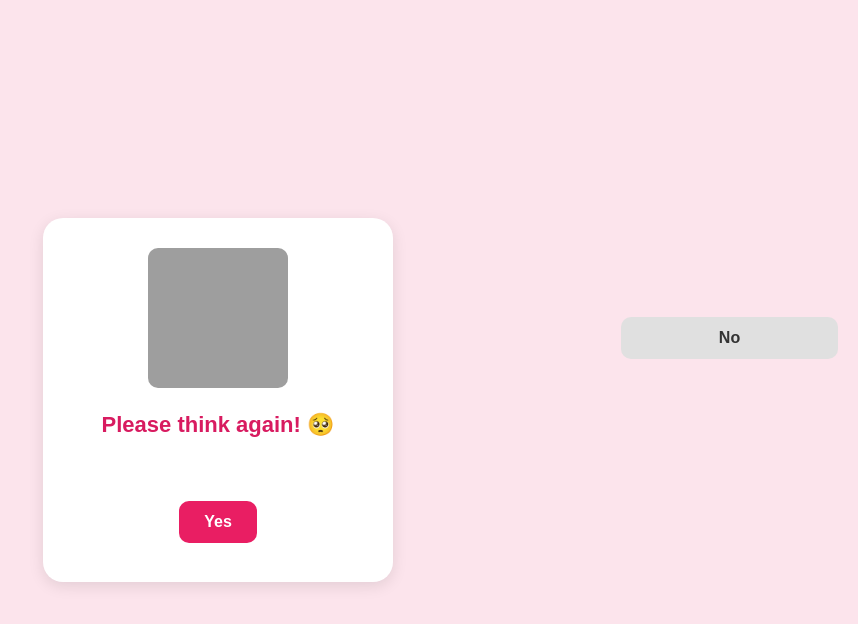
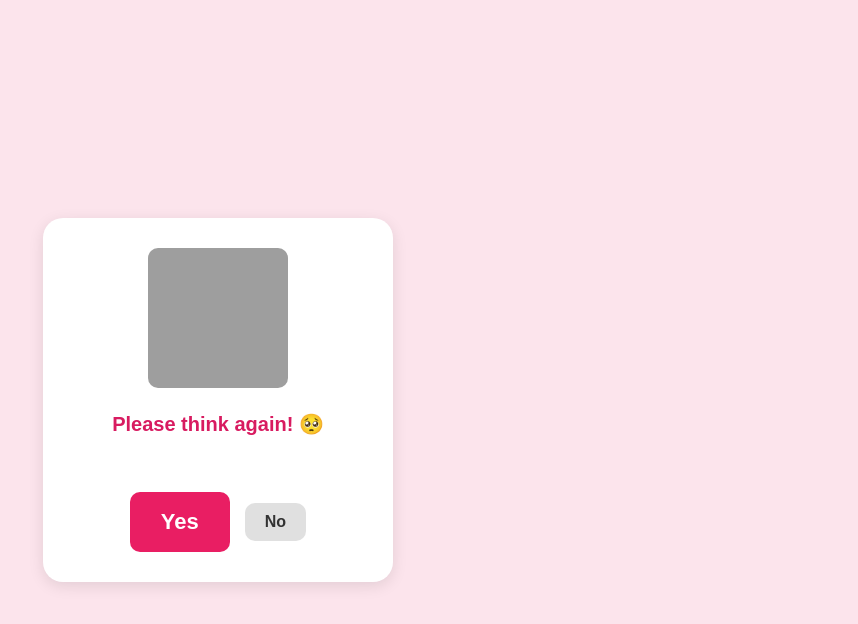
Before and after one commit to shivamchoudhary1623-stack/proposal1, a plain HTML site: page index.html in a window 1280 px wide. Both pictures are taken after a click on the button "No". Shown: the whole page, without its empty margins (422-1280 px from the left). Drawn offline with Linux system fonts and the light colour scheme; grey boxes are pictures that could not be loaded.

Commit message:
Update index.html

```diff
--- a/index.html
+++ b/index.html
@@ -2,12 +2,11 @@
 <html lang="en">
 <head>
     <meta charset="UTF-8">
-    <meta name="viewport" content="width=device-width, initial-scale=1.0, maximum-scale=1.0, user-scalable=no">
+    <meta name="viewport" content="width=device-width, initial-scale=1.0">
     <title>Do You Love Me?</title>
     <style>
         * {
             box-sizing: border-box;
-            touch-action: manipulation;
             -webkit-tap-highlight-color: transparent;
         }
         body {
@@ -20,7 +19,6 @@
             align-items: center;
             height: 100vh;
             overflow: hidden;
-            width: 100vw;
         }
         .container {
             text-align: center;
@@ -30,7 +28,6 @@
             box-shadow: 0 4px 15px rgba(0,0,0,0.1);
             max-width: 350px;
             width: 85%;
-            position: relative;
         }
         .gif-container img {
             width: 140px;
@@ -40,7 +37,7 @@
         }
         h1 {
             color: #d81b60;
-            font-size: 22px;
+            font-size: 20px;
             margin: 20px 0;
             min-height: 60px;
         }
@@ -48,96 +45,90 @@
             display: flex;
             justify-content: center;
             align-items: center;
-            gap: 20px;
+            gap: 15px;
             margin-top: 10px;
-            position: relative;
-            min-height: 60px;
+            flex-wrap: wrap;
         }
         button {
-            padding: 12px 25px;
+            padding: 10px 20px;
             font-size: 16px;
             font-weight: bold;
             border: none;
             border-radius: 10px;
             cursor: pointer;
-            user-select: none;
+            transition: all 0.2s ease;
         }
         #yesBtn {
             background-color: #e91e63;
             color: white;
-            position: relative;
-            z-index: 1;
         }
         #noBtn {
             background-color: #e0e0e0;
             color: #333;
-            position: absolute;
-            right: 20px;
-            z-index: 999;
-            touch-action: none;
         }
     </style>
 </head>
 <body>
 
     <div class="container">
-        <div class="gif-container" id="gifContainer">
-            <img id="mainGif" src="https://media.giphy.com/media/T1WqKkLY753dZghbu6/giphy.gif" alt="Cute Cat">
+        <div class="gif-container">
+            <img id="mainGif" src="https://media.giphy.com/media/T1WqKkLY753dZghbu6/giphy.gif" alt="Cute Gif">
         </div>
         <h1 id="questionText">Do you love me? 🥺</h1>
-        <div class="btn-container" id="btnContainer">
+        <div class="btn-container">
             <button id="yesBtn" onclick="sayYes()">Yes</button>
-            <button id="noBtn">No</button>
+            <button id="noBtn" onclick="handleNoClick()">No</button>
         </div>
     </div>
 
     <script>
-        const messages = [
-            "Please think again! 🥺",
-            "Ek aur baar Soch lo! 🤔",
-            "Beautiful pls Man jao na! 😭",
-            "Soch lo acche se! 💭",
-            "Man jao na yaar! ❤️"
+        // Har No click par alag Question aur Gif aayega
+        const steps = [
+            {
+                text: "Please think again! 🥺",
+                gif: "https://media.giphy.com/media/v1.Y2lkPTc5MGI3NjExOHp1eDh6b2szcnJ3NW1icmtxbmY1OWM1eHZydjE3OHc0dmVsaG5iZyZlcD12MV9pbnRlcm5hbF9naWZfYnlfaWQmY3Q9Zw/L95W4wv8nnb9K/giphy.gif"
+            },
+            {
+                text: "Ek aur baar Soch lo! 🤔",
+                gif: "https://media.giphy.com/media/v1.Y2lkPTc5MGI3NjExNHlsOHgyZHFzZHJvd2NvaDFrcW1icWoxdzM2eGdyNnE0ZGlvdnR2dyZlcD12MV9pbnRlcm5hbF9naWZfYnlfaWQmY3Q9Zw/OPU6wzx8WrH4A/giphy.gif"
+            },
+            {
+                text: "beautiful pls Man jao na! 😭",
+                gif: "https://media.giphy.com/media/v1.Y2lkPTc5MGI3NjExM2F3OGUzdjN1OTN3OWs2Mmp0aWp3OWFkcnpmbmdwOWpwbzEzN29vZCZlcD12MV9pbnRlcm5hbF9naWZfYnlfaWQmY3Q9Zw/d22UJ44aTOQF2/giphy.gif"
+            },
+            {
+                text: "Aisa mat karo, maan jao na! 💔",
+                gif: "https://media.giphy.com/media/v1.Y2lkPTc5MGI3NjExNndicm91azQ5a2ZmMmdzcGpxeWhlZXZ0eWlnd3Axdmx1aXUza3hwayZlcD12MV9pbnRlcm5hbF9naWZfYnlfaWQmY3Q9Zw/7sfMAp3p2IAtE51K2a/giphy.gif"
+            },
+            {
+                text: "Maan jao na yaar, kitna bhaav khaogi! ❤️",
+                gif: "https://media.giphy.com/media/v1.Y2lkPTc5MGI3NjExNmtpZDFiMzhidnlodDF6M3AycXkzd2M4Y2FvemtuZ2pucTZzMnpqbSZlcD12MV9pbnRlcm5hbF9naWZfYnlfaWQmY3Q9Zw/c6DIpP4mFpbmdE8l50/giphy.gif"
+            }
         ];
 
-        let messageIndex = 0;
-        const noBtn = document.getElementById('noBtn');
+        let stepIndex = 0;
+        let yesSize = 16; // Initial Yes button text size
 
-        function moveNoButton(e) {
-            if (e) {
-                e.preventDefault();
-                e.stopPropagation();
+        function handleNoClick() {
+            const questionText = document.getElementById('questionText');
+            const mainGif = document.getElementById('mainGif');
+            const yesBtn = document.getElementById('yesBtn');
+
+            if (stepIndex < steps.length) {
+                questionText.innerText = steps[stepIndex].text;
+                mainGif.src = steps[stepIndex].gif;
+                stepIndex++;
+            } else {
+                stepIndex = 0;
+                questionText.innerText = steps[stepIndex].text;
+                mainGif.src = steps[stepIndex].gif;
             }
 
-            const questionText = document.getElementById('questionText');
-
-            if (messageIndex < messages.length) {
-                questionText.innerText = messages[messageIndex];
-                messageIndex++;
-            } else {
-                messageIndex = 0;
-                questionText.innerText = messages[messageIndex];
-            }
-
-            const padding = 30;
-            const btnWidth = noBtn.offsetWidth || 80;
-            const btnHeight = noBtn.offsetHeight || 40;
-
-            const maxX = window.innerWidth - btnWidth - padding;
-            const maxY = window.innerHeight - btnHeight - padding;
-
-            const randomX = Math.max(padding, Math.floor(Math.random() * maxX));
-            const randomY = Math.max(padding, Math.floor(Math.random() * maxY));
-
-            noBtn.style.position = 'fixed';
-            noBtn.style.left = randomX + 'px';
-            noBtn.style.top = randomY + 'px';
+            // Har No click par Yes button bada hota jayega
+            yesSize += 6;
+            yesBtn.style.fontSize = yesSize + 'px';
+            yesBtn.style.padding = (10 + yesSize/3) + 'px ' + (20 + yesSize/2) + 'px';
         }
-
-        // Mobile touch control
-        noBtn.addEventListener('touchstart', moveNoButton, { passive: false });
-        noBtn.addEventListener('pointerdown', moveNoButton);
-        noBtn.addEventListener('mouseover', moveNoButton);
 
         function sayYes() {
             const container = document.querySelector('.container');
```
